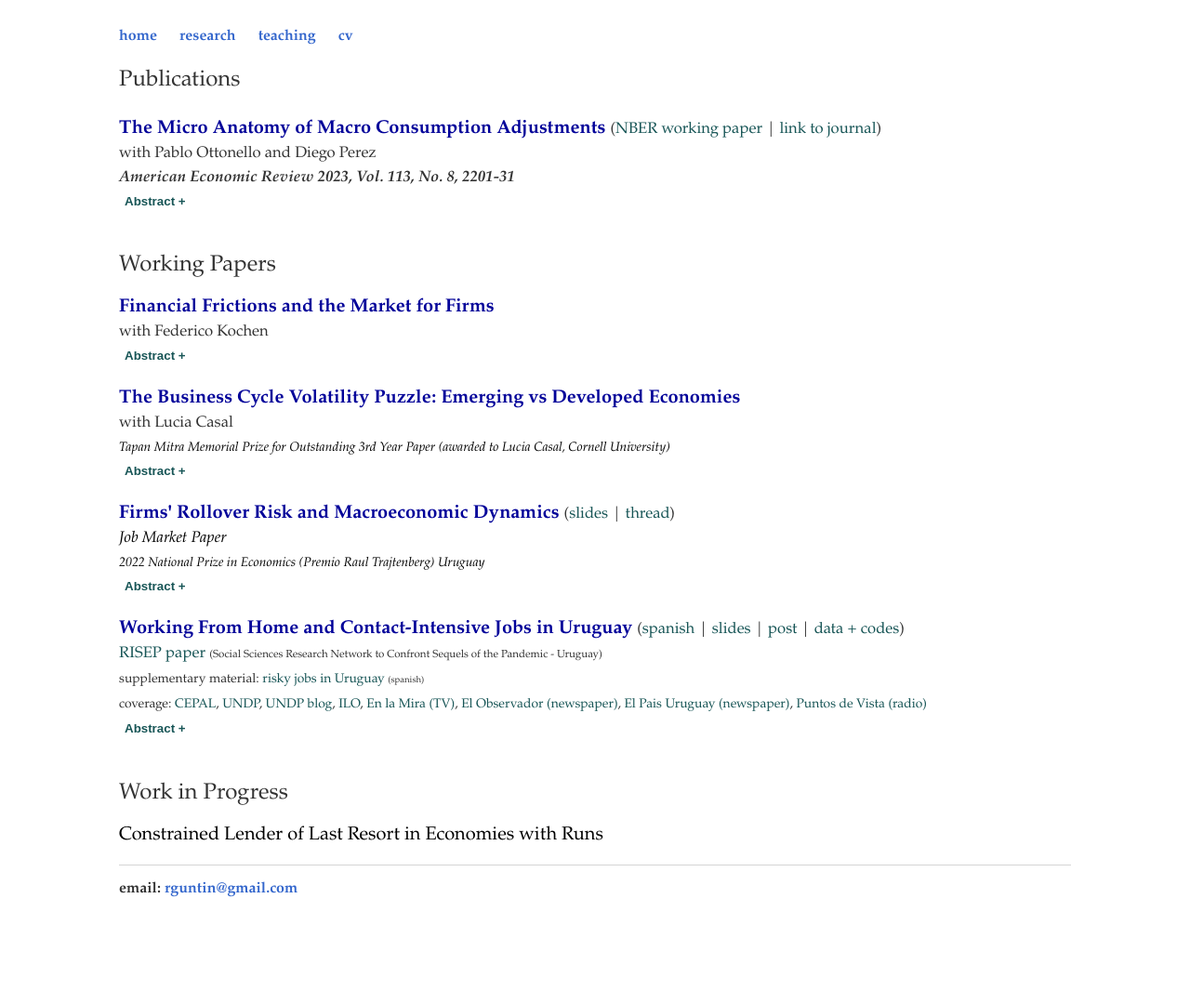
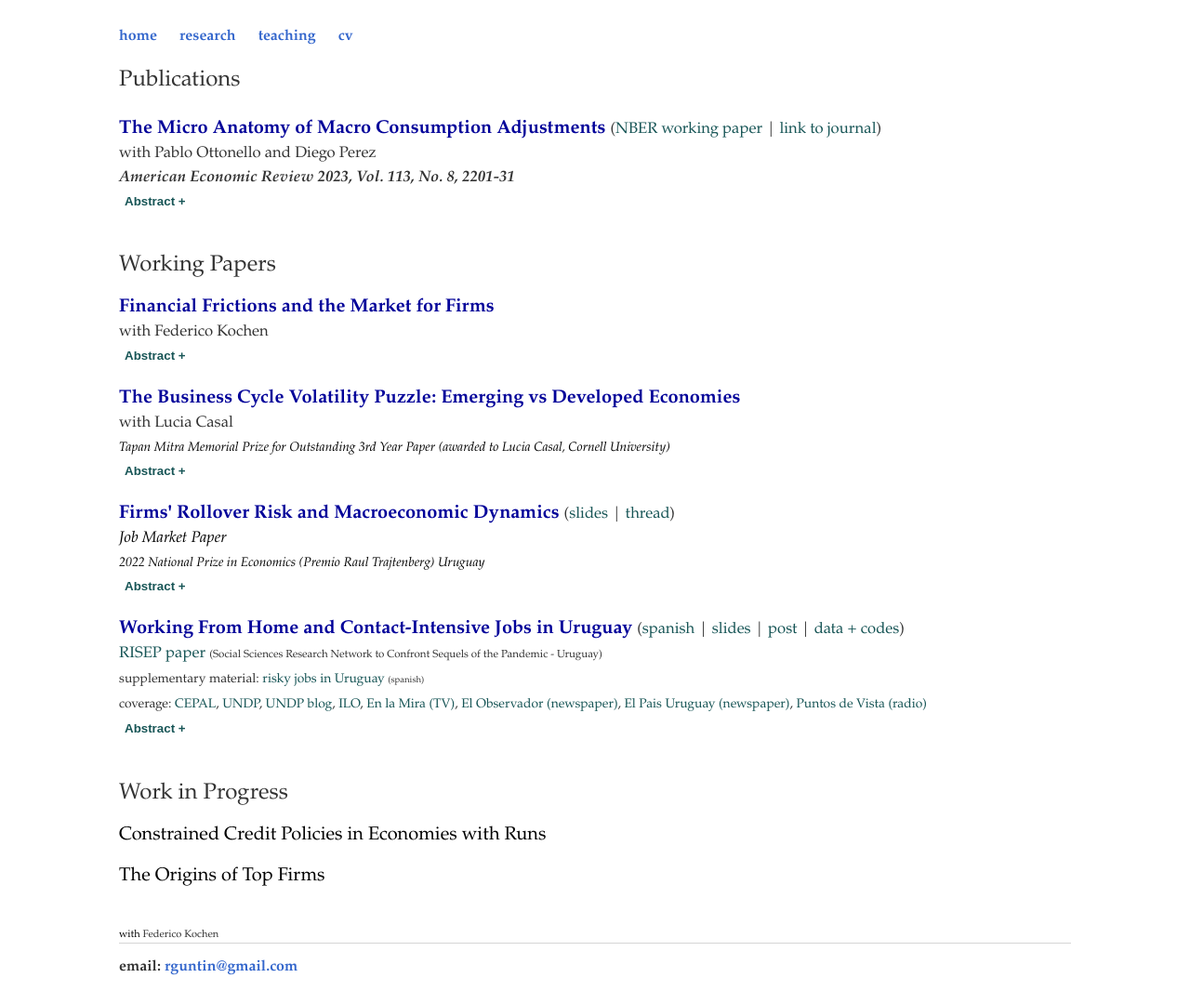
Before and after one commit to rafaguntin/rafaguntin.github.io, a Jekyll site: the page built from research/index.html, in a window 1280 px wide. Shown: the whole page at 93% size. Built offline with Jekyll 4.4.1, drawn with Linux system fonts in a browser that asks for light colours; before the commit the page ends 996 px from its top, so only the background shows below that.

Commit message:
Update index.html

```diff
--- a/research/index.html
+++ b/research/index.html
@@ -126,9 +126,10 @@ Finally, we find that the contribution of international prices is sensitive to t
 					 <br>
 			<big>Work in Progress<small></p>
 
-<p> <a style="font-weight: normal; color:#000000" target="_blank">Constrained Lender of Last Resort in Economies with Runs</a> </p>
+<p> <a style="font-weight: normal; color:#000000" target="_blank">Constrained Credit Policies in Economies with Runs</a> </p>
 
-
+<p> <a style="font-weight: normal; color:#000000" target="_blank">The Origins of Top Firms</a> <small> </p>
+<br>with <a style="color:#333" href="https://sites.google.com/view/federicokochen/home" target="_blank"> Federico Kochen</a>
 
 
 <script>
```
